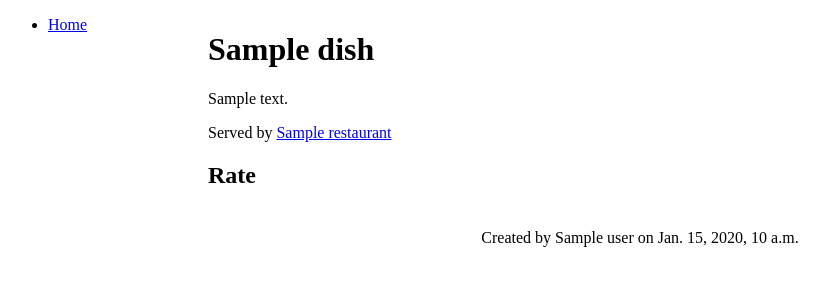
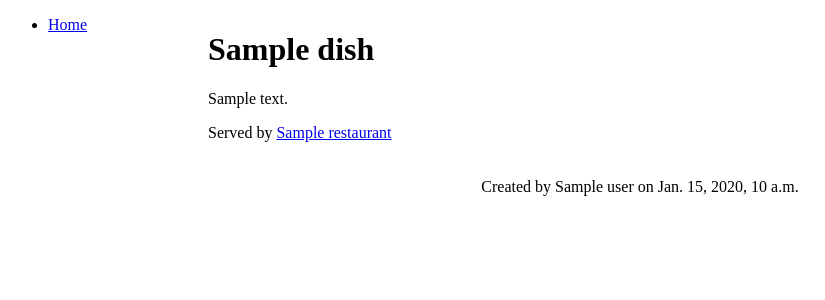
Before and after one commit to rogargon/myrecommendations, a Django app: template myrestaurants/templates/myrestaurants/dish_detail.html in a window 1280 px wide. Shown: the part 78-378 px from the top of the page, without its empty margins (0-825 px from the left). Run offline with Django 3.2, Linux system fonts and the light colour scheme; the template is opened without the code that fills it: most values are stand-ins (such as "Sample title", 1, 10 or a date in 2020); parts of the project's set-up code (start-up, migrations or seed data) failed here and were passed over.

Commit message:
Postponed adding dish reviews

```diff
--- a/myrestaurants/templates/myrestaurants/dish_detail.html
+++ b/myrestaurants/templates/myrestaurants/dish_detail.html
@@ -10,7 +10,6 @@
 </h1>
 <p>{{ dish.description }}</p>
 <p>Served by <a href="{% url 'myrestaurants:restaurant_detail' dish.restaurant.id %}">{{ dish.restaurant.name }}</a></p>
-<h2>Rate</h2>
 
 {% endblock %}
 
```
